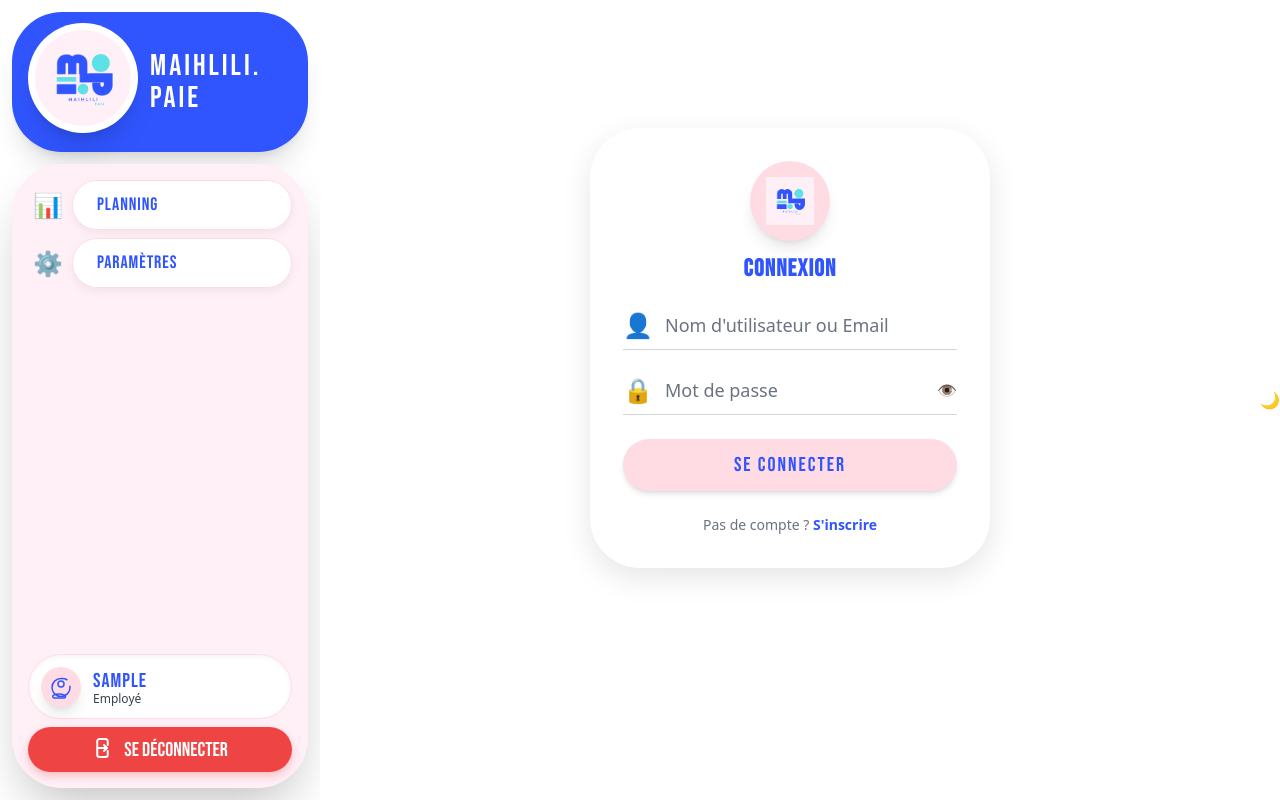
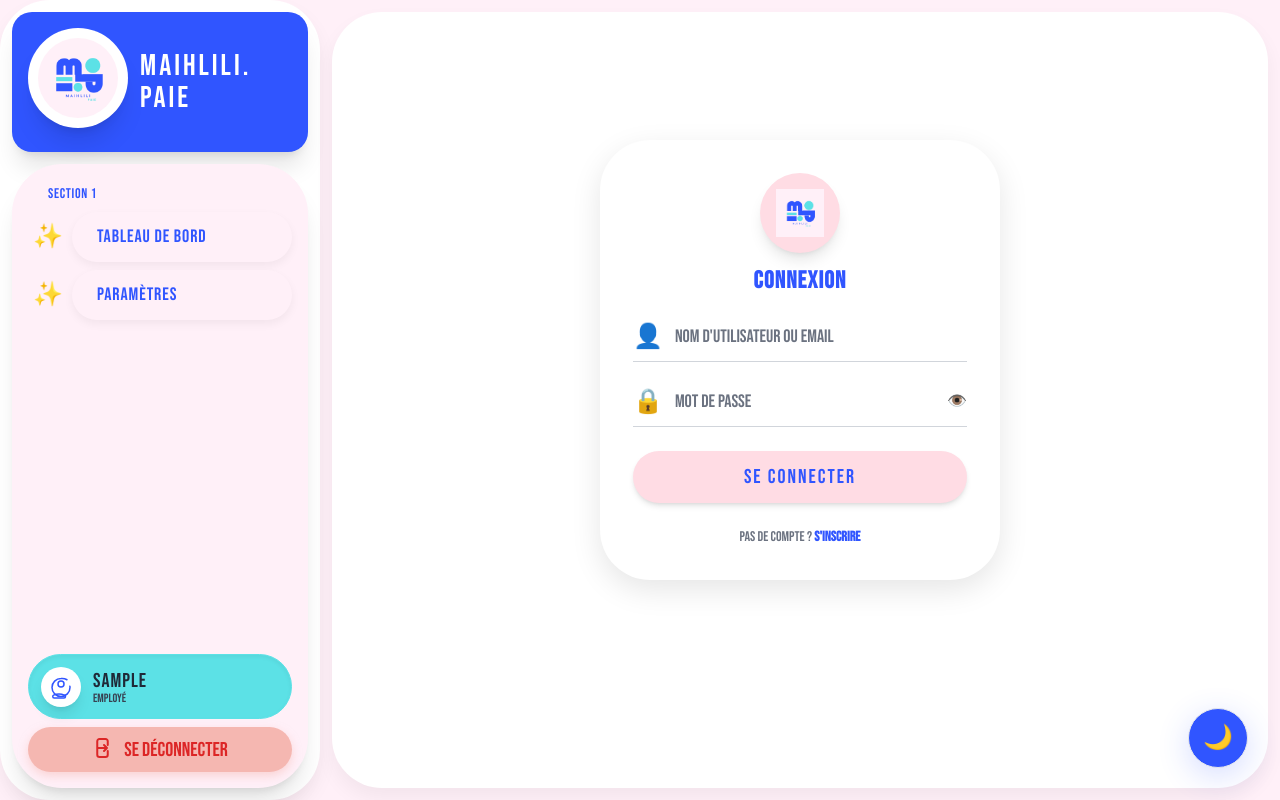
Before and after one commit to filet0fish09/Maihlili.Paie, a Flask app: page /login in a window 1280 px wide. Run offline with Flask 3, Linux system fonts and the light colour scheme; the visitor is signed in with stand-in values (Sample User, id 1); some libraries are stand-ins or nearby versions.

Commit message:
Update base.html

```diff
--- a/templates/base.html
+++ b/templates/base.html
@@ -5,6 +5,34 @@
   <title>Maihlili SPV</title>
   <script src="https://cdn.tailwindcss.com"></script>
   <link href="https://fonts.googleapis.com/css2?family=Bebas+Neue&display=swap" rel="stylesheet">
+  <script>
+    tailwind.config = {
+      theme: {
+        extend: {
+          colors: {
+            // Couleurs exactes du logo Maihlili (bleu pur)
+            'maihlili': {
+              500: '#4F46E5', // Bleu exact de votre logo
+            },
+            // NOUVELLES COULEURS POUR LE STYLE FIGMA
+            'maihlili-figma-blue': {
+                DEFAULT: '#3055ff', // Bleu principal
+            },
+            'maihlili-figma-rose': {
+                DEFAULT: '#FFDCE4',
+                sidebar: '#fff0f8', // Fond de sidebar et de site (rose très pâle)
+            },
+            'maihlili-figma-cyan': {
+                DEFAULT: '#5ce1e6', // Le nouveau cyan (bouton compte)
+            },
+            'maihlili-figma-salmon': {
+                DEFAULT: '#F5B7B1', // Rose Saumon clair (bouton déconnexion)
+            },
+          }
+        }
+      }
+    }
+  </script>
   <style>
     /* NOUVEAUX STYLES POUR LES EMOJIS */
     .emoji-container {
@@ -15,7 +43,7 @@
         display: flex;
         align-items: center;
         justify-content: center;
-        color: #3055ff; /* Couleur de texte par défaut bleue pour les emojis */
+        color: #3055ff; /* Texte emoji par défaut bleu */
     }
 
     /* Styles pour la barre de navigation */
@@ -33,7 +61,7 @@
     /* STYLES LIQUID GLASS / COULEURS SIDEBAR ROSE                  */
     /* ************************************************************ */
 
-    /* Style par défaut du label (Blanc pur sur fond Rose Sidebar) */
+    /* Style par défaut du label (INACTIF) */
     .liquid-glass-label {
         flex-grow: 1;
         height: 100%;
@@ -41,160 +69,121 @@
         align-items: center;
         justify-content: flex-start;
         padding: 0 1.5rem;
-        border-radius: 50px; /* ARRONDI: 50px */
-        color: #3055ff; /* Texte bleu sur fond clair */
+        border-radius: 50px;
+
+        /* COULEURS INACTIVES (Contrainte: Fond Rose Clair, Texte Bleu) */
+        background-color: #fff0f8; /* Rose Sidebar Background */
+        color: #3055ff; /* Texte bleu */
+
         font-weight: 500;
         text-align: left;
-
-        /* Styles Liquid Glass par défaut (Fond blanc pur) */
-        background-color: #fff; /* Blanc pur pour l'élément inactif */
         box-shadow: 0 4px 10px rgba(0, 0, 0, 0.05);
         backdrop-filter: blur(2px);
         -webkit-backdrop-filter: blur(2px);
-        border: 1px solid #FFDCE4; /* Bordure rose très claire */
+        border: 1px solid transparent; /* Pas de bordure visible pour inactif */
         transition: all 0.2s ease;
     }
 
-    /* Style de l'élément sélectionné (Bleu Maihlili) */
+    /* Style de l'élément sélectionné (ACTIF) */
     .liquid-glass-selected .liquid-glass-label {
+        /* COULEURS ACTIVES (Contrainte: Fond Bleu, Texte Rose Clair) */
         background-color: #3055ff !important; /* Bleu Maihlili */
-        color: white !important; /* Texte blanc sur fond bleu */
+        color: #fff0f8 !important; /* Texte Rose Clair */
         box-shadow: 0 6px 15px rgba(0, 0, 0, 0.2);
         border: 1px solid #3055ff !important;
     }
 
-    /* Le style de l'icône sélectionnée devient blanc */
+    /* L'icône sélectionnée devient rose clair */
     .liquid-glass-selected .emoji-container {
-        color: white !important;
+        color: #fff0f8 !important;
     }
 
     /* ************************************************************ */
-    /* Bouton Déconnexion ROUGE                                     */
+    /* Bouton Déconnexion ROSE SAUMON CLAIR                         */
     /* ************************************************************ */
     .logout-button {
-      background-color: #EF4444; /* Rouge 500 */
-      color: white; /* Texte blanc sur fond rouge */
-      box-shadow: 0 4px 10px rgba(239, 68, 68, 0.3);
+      background-color: #F5B7B1; /* Rose Saumon clair */
+      color: #DC2626; /* Texte rouge foncé pour le contraste */
+      box-shadow: 0 4px 10px rgba(245, 183, 177, 0.5);
     }
     .logout-button:hover {
-      background-color: #DC2626; /* Rouge 600 au hover */
+      background-color: #F472B6; /* Hover plus foncé */
+      color: white;
     }
-    /* Icône de déconnexion en blanc */
+    /* Icône de déconnexion */
     .logout-button svg {
+      color: #DC2626;
+    }
+    .logout-button:hover svg {
       color: white;
     }
 
-  </style>
-  <script>
-    tailwind.config = {
-      theme: {
-        extend: {
-          colors: {
-            // Couleurs exactes du logo Maihlili (bleu pur)
-            'maihlili': {
-              50: '#EEF2FF',
-              100: '#E0E7FF',
-              200: '#C7D2FE',
-              300: '#A5B4FC',
-              400: '#818CF8',
-              500: '#4F46E5', // Bleu exact de votre logo
-              600: '#4338CA',
-              700: '#3730A3',
-              800: '#312E81',
-              900: '#1E1B4B'
-            },
-            'nouveau-bleu': {
-                50: '#E6E9FF',
-                100: '#C8CEFF',
-                200: '#AAAEFF',
-                300: '#8C8FFF',
-                400: '#6E71FF',
-                500: '#3055ff', // Le nouveau bleu
-                600: '#2A4CE5',
-                700: '#2343CC',
-                800: '#1D3AAA',
-                900: '#163188'
-            },
-            // NOUVELLES COULEURS POUR LE STYLE FIGMA
-            'maihlili-figma-blue': {
-                DEFAULT: '#3055ff',
-            },
-            'maihlili-figma-rose': {
-                DEFAULT: '#FFDCE4', // Rose clair pour les éléments (maintenu pour les petites touches)
-                sidebar: '#fff0f8', // Fond de sidebar (rose très pâle)
-            },
-          }
-        }
-      }
-    }
-  </script>
-  <style>
-    /* -------------------------------------------------------------------------------------------------- */
-    /* Couleurs & Thème Maihlili SPV                                                                       */
-    /* -------------------------------------------------------------------------------------------------- */
-    :root {
-      /* Couleurs Claires */
-      --color-bg-light: white; /* Fond de PAGE et MAIN en BLANC */
-      --color-text-light: #1f2937;
-      --color-text-subtle-light: #6b7280;
-      --color-border-light: #e5e7eb;
-      --color-card-bg-light: white;
+    /* ************************************************************ */
+    /* Global Styles and Themeing (for full adherence)              */
+    /* ************************************************************ */
 
-      /* COULEUR DE FOND DE SIDEBAR (pour l'intérieur du bloc) */
-      --color-sidebar-bg-light: #fff0f8;
+    /* Le fond du site doit être #fff0f8 */
+    body {
+      background-color: #fff0f8;
+      transition: background-color 0.5s ease, color 0.5s ease;
+      font-family: 'Bebas Neue', cursive; /* Force la police */
     }
 
-    /* FOND DE PAGE ET DE MAIN EN BLANC */
-    body {
-      background-color: var(--color-bg-light); /* Le fond du BODY est BLANC */
-      color: var(--color-text-light);
-      transition: background-color 0.5s ease, color 0.5s ease;
-    }
-
-    main {
-      background-color: var(--color-bg-light); /* Le contenu principal est BLANC */
-    }
-
-    /* ************************************************************ */
-    /* CORRECTION DU CONTOUR: ASIDE et CONTENEUR DE CONTENU EN BLANC */
-    /* ************************************************************ */
+    /* Le conteneur principal du site est BLANC */
     aside {
-        background: white !important; /* Sidebar en BLANC (Conteneur extérieur) */
-        box-shadow: none !important;
-        border: none !important;
+        background: white !important;
+        box-shadow: 0 10px 20px rgba(0, 0, 0, 0.05);
         border-radius: 50px !important;
     }
 
-    /* Conteneur principal de la sidebar (Reste ROSE pour le design) */
-    .sidebar-main-content {
-      background-color: var(--color-sidebar-bg-light) !important; /* Contenu interne de la sidebar en ROSE */
+    /* Contenu du tableau de bord (Main) est Blanc */
+    main {
+        background-color: white;
+        border-radius: 50px;
+        box-shadow: 0 10px 20px rgba(0, 0, 0, 0.05);
     }
 
-    /* Conteneur du logo - doit rester bleu */
-    .logo-container {
-      background-color: #3055ff !important;
-    }
-
-    /* Force la police pour les éléments de la nouvelle sidebar */
+    /* Forcer la police pour les éléments de la nouvelle sidebar */
     .font-['Bebas_Neue'] {
         font-family: 'Bebas Neue', cursive;
     }
 
     /* -------------------------------------------------------------------------------------------------- */
-    /* Animations & Scrollbar                                                                             */
+    /* Mode Sombre (Désactivé pour la Sidebar, mais Main reste gérable)                                   */
     /* -------------------------------------------------------------------------------------------------- */
-    * { transition: background-color 0.3s ease, color 0.3s ease, border-color 0.3s ease, transform 0.2s ease !important; }
+
+    /* Masquer le thème toggle si le mode sombre n'est pas utilisé, ou le styliser */
+    .theme-toggle {
+        /* Styles conservés si vous voulez le laisser, mais non affiché dans le nouveau design */
+        position: fixed;
+        bottom: 2rem;
+        right: 2rem;
+        width: 60px;
+        height: 60px;
+        border-radius: 50%;
+        background: #3055ff;
+        border: 1px solid #e5e7eb;
+        box-shadow: 0 8px 32px rgba(48, 85, 255, 0.2);
+        display: flex;
+        align-items: center;
+        justify-content: center;
+        cursor: pointer;
+        z-index: 1000;
+        font-size: 1.5rem;
+        color: white;
+    }
+    /* ... Les styles de transition et scrollbar sont omis pour la clarté mais peuvent être conservés ... */
 
   </style>
   <link href="https://cdn.jsdelivr.net/npm/fullcalendar@6.1.7/main.min.css" rel="stylesheet">
 </head>
-<body class="bg-white flex min-h-screen" data-theme="light">
+<body class="bg-[#fff0f8] flex min-h-screen" data-theme="light">
 
-  <aside class="w-[320px] p-3 flex flex-col bg-white" style="min-height: 100vh;">
+  <aside class="w-[320px] p-3 flex flex-col" style="min-height: 100vh;">
 
-    <div class="h-[140px] rounded-[50px] bg-maihlili-figma-blue flex items-center p-4 shadow-xl logo-container">
-      <div class="w-[110px] h-[110px] rounded-full bg-white flex items-center justify-center -translate-y-1 shadow-xl">
-        <img src="{{ url_for('static', filename='images/maihlili-logo-light.png') }}" alt="Logo Maihlili clair" class="h-24 w-24 rounded-full">
+    <div class="h-[140px] rounded-[20px] bg-maihlili-figma-blue flex items-center p-4 shadow-xl logo-container">
+      <div class="w-[100px] h-[100px] rounded-full bg-white flex items-center justify-center -translate-y-1 shadow-xl">
+        <img src="{{ url_for('static', filename='images/maihlili-logo-light.png') }}" alt="Logo Maihlili clair" class="h-20 w-20 rounded-full">
       </div>
       <div class="ml-3 flex flex-col leading-none text-white font-['Bebas_Neue'] uppercase">
         <span class="text-3xl tracking-widest -mb-1">Maihlili.</span>
@@ -202,18 +191,20 @@
       </div>
     </div>
 
-    <div class="flex-1 mt-3 p-4 rounded-[50px] bg-maihlili-figma-rose-sidebar flex flex-col justify-between shadow-2xl sidebar-main-content">
+    <div class="flex-1 mt-3 p-4 rounded-[50px] bg-maihlili-figma-rose-sidebar flex flex-col justify-between shadow-xl sidebar-main-content">
 
       <nav class="space-y-2">
+        <p class="text-sm font-['Bebas_Neue'] uppercase tracking-wider text-maihlili-figma-blue ml-5 pt-1">Section 1</p>
+
         {% if current_user.is_authenticated %}
           {% set menu_items_data = [
-            ('📊', 'Planning', url_for('index') if current_user.is_manager else url_for('employee_dashboard'), current_user.is_authenticated),
-            ('📅', 'Planning Avancé', url_for('planning'), current_user.is_manager),
-            ('👥', 'Employés', url_for('show_employees'), current_user.is_manager),
-            ('🏢', 'Équipes', url_for('manage_teams'), current_user.is_manager),
-            ('⏱️', 'Services', url_for('show_shifts'), current_user.is_manager),
-            ('📋', 'Assignations', url_for('assignments'), current_user.is_manager),
-            ('⚙️', 'Paramètres', url_for('settings'), current_user.is_authenticated)
+            ('✨', 'Tableau de bord', url_for('index') if current_user.is_manager else url_for('employee_dashboard'), current_user.is_authenticated),
+            ('✨', 'Planning Avancé', url_for('planning'), current_user.is_manager),
+            ('✨', 'Employés', url_for('show_employees'), current_user.is_manager),
+            ('✨', 'Équipes', url_for('manage_teams'), current_user.is_manager),
+            ('✨', 'Services', url_for('show_shifts'), current_user.is_manager),
+            ('✨', 'Assignations', url_for('assignments'), current_user.is_manager),
+            ('✨', 'Paramètres', url_for('settings'), current_user.is_authenticated)
           ] %}
 
           {% for emoji, label, url, condition in menu_items_data %}
@@ -245,16 +236,16 @@
       <div class="mt-4 space-y-2">
 
         {% if current_user.is_authenticated %}
-        <div class="user-profile flex items-center p-3 rounded-[50px] bg-white shadow-inner" style="height: 65px; border: 1px solid #FFDCE4;">
-          <div class="w-10 h-10 bg-maihlili-figma-rose rounded-full flex items-center justify-center text-xl font-bold shadow-lg">
+        <div class="user-profile flex items-center p-3 rounded-[50px] bg-maihlili-figma-cyan shadow-inner" style="height: 65px; border: 1px solid #5ce1e6;">
+          <div class="w-10 h-10 bg-white rounded-full flex items-center justify-center text-xl font-bold shadow-lg">
             <svg xmlns="http://www.w3.org/2000/svg" fill="none" viewBox="0 0 24 24" stroke-width="1.5" stroke="currentColor" class="w-6 h-6 text-maihlili-figma-blue">
               <path stroke-linecap="round" stroke-linejoin="round" d="M17.982 4.743A9.522 9.522 0 0 0 12 3.5c-4.972 0-9 4.028-9 9s4.028 9 9 9 9-4.028 9-9c0-.448-.046-.889-.138-1.32" />
               <path stroke-linecap="round" stroke-linejoin="round" d="M12 12a3 3 0 1 0 0-6 3 3 0 0 0 0 6Z" />
               <path stroke-linecap="round" stroke-linejoin="round" d="M15.406 20.088c-1.691-.715-3.593-1.088-5.406-1.088-1.813 0-3.715.373-5.406 1.088a1.5 1.5 0 0 0-.844 1.341c0 .828.672 1.5 1.5 1.5h9.75a1.5 1.5 0 0 0 1.5-1.5 1.5 1.5 0 0 0-.844-1.341Z" />
             </svg>
           </div>
-          <div class="flex-1 ml-3 text-maihlili-figma-blue">
-            <p class="text-xl font-['Bebas_Neue'] uppercase tracking-wider text-maihlili-figma-blue">{{ current_user.username }}</p>
+          <div class="flex-1 ml-3 text-[#1f2937]">
+            <p class="text-xl font-['Bebas_Neue'] uppercase tracking-wider text-[#1f2937]">{{ current_user.username }}</p>
             <p class="text-xs font-light -mt-1 text-gray-700">
               {% if current_user.is_admin %}Administrateur
               {% elif current_user.is_manager %}Manager
@@ -264,9 +255,9 @@
         </div>
 
         <a href="{{ url_for('logout') }}"
-           class="flex items-center justify-center p-3 rounded-[50px] logout-button hover:bg-red-600 backdrop-blur-sm text-white font-['Bebas_Neue'] uppercase text-xl transition-all duration-200"
+           class="flex items-center justify-center p-3 rounded-[50px] logout-button backdrop-blur-sm font-['Bebas_Neue'] uppercase text-xl transition-all duration-200"
            style="height: 45px;">
-          <svg xmlns="http://www.w3.org/2000/svg" fill="none" viewBox="0 0 24 24" stroke-width="2" stroke="currentColor" class="w-6 h-6 mr-2 -translate-y-0.5 text-white">
+          <svg xmlns="http://www.w3.org/2000/svg" fill="none" viewBox="0 0 24 24" stroke-width="2" stroke="currentColor" class="w-6 h-6 mr-2 -translate-y-0.5">
             <path stroke-linecap="round" stroke-linejoin="round" d="M15.75 9V5.25A2.25 2.25 0 0 0 13.5 3h-6A2.25 2.25 0 0 0 5.25 5.25v13.5A2.25 2.25 0 0 0 7.5 21h6a2.25 2.25 0 0 0 2.25-2.25V15M12 9l3 3m0 0-3 3m3-3H6" />
           </svg>
           Se Déconnecter
@@ -276,7 +267,8 @@
     </div>
   </aside>
 
-  <main class="flex-1 p-6 bg-white"> {% with messages = get_flashed_messages() %}
+  <main class="flex-1 p-6 m-3">
+    {% with messages = get_flashed_messages() %}
       {% if messages %}
         <ul class="mb-4">
           {% for msg in messages %}
@@ -304,6 +296,8 @@
     updateThemeToggle(savedTheme);
 
     function toggleTheme() {
+      // NOTE: Le mode sombre n'est pas stylisé pour la sidebar dans ce design.
+      // Le mode sombre s'appliquera au contenu principal (main) uniquement.
       const currentTheme = body.getAttribute('data-theme');
       const newTheme = currentTheme === 'light' ? 'dark' : 'light';
 
@@ -334,8 +328,12 @@
 
         // 1. Gérer la sélection (Bleu)
         // La première ancre est sélectionnée par défaut si l'URL correspond à la racine ou au dashboard
-        const isDefaultSelected = link.querySelector('.emoji-container').textContent.trim() === '📊' &&
-                                  (currentPath === '/' || currentPath.endsWith('/employee-dashboard') || currentPath.endsWith('/'));
+        const isDashboardLink = link.querySelector('.emoji-container').textContent.trim() === '✨' && linkURL.includes('dashboard');
+        const isIndex = linkURL.endsWith('/');
+
+        const isDefaultSelected = (isDashboardLink && (currentPath === '/' || currentPath.endsWith('/employee-dashboard') || currentPath.endsWith('/index'))) ||
+                                  (isIndex && currentPath === '/');
+
 
         if (linkURL === currentPath || isDefaultSelected) {
           link.classList.add('liquid-glass-selected');
@@ -343,16 +341,18 @@
           link.classList.remove('liquid-glass-selected');
         }
 
-        // 2. Gérer l'effet de survol (légère ombre blanche)
+        // 2. Gérer l'effet de survol (fond rose très pâle)
         if (label) {
           link.addEventListener('mouseover', function() {
             if (!link.classList.contains('liquid-glass-selected')) {
-              label.style.backgroundColor = '#f8f8f8';
+              // Léger effet de survol plus clair
+              label.style.backgroundColor = '#fce7f3';
             }
           });
           link.addEventListener('mouseout', function() {
             if (!link.classList.contains('liquid-glass-selected')) {
-              label.style.backgroundColor = '#fff'; // Revert au blanc pur
+              // Retour au fond rose très pâle
+              label.style.backgroundColor = '#fff0f8';
             }
           });
         }
```
